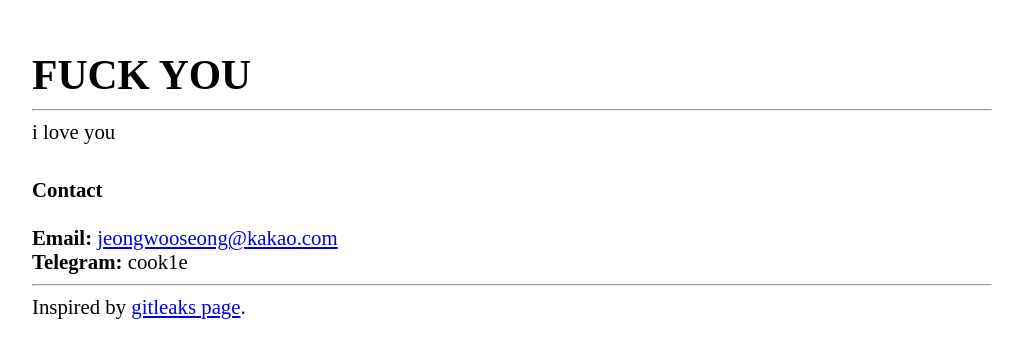
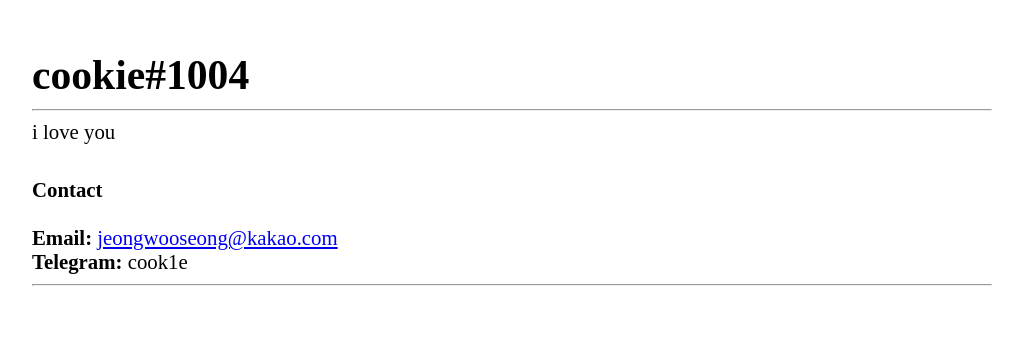
Before and after one commit to southkoreamother4uker/southkoreamother4uker.github.io, a plain HTML site: page index.html in a window 1280 px wide. Shown: the whole page, without its empty margins (128-1151 px from the left). Drawn offline with Linux system fonts and the light colour scheme.

Commit message:
Update index.html

```diff
--- a/index.html
+++ b/index.html
@@ -26,7 +26,7 @@
     </style>
 </head>
 <body>
-    <h1><a href="https://github.com/southkoreamother4uker">FUCK YOU</a></h1>
+    <h1><a href="https://github.com/southkoreamother4uker">cookie#1004</a></h1>
     <hr>
     <p>i love you</p>
     <br>
@@ -36,6 +36,5 @@
     <br>
     <b>Telegram:&nbsp;</b>cook1e
     <hr>
-    <p>Inspired by <a href="https://gitleaks.io/">gitleaks page</a>.</p>
 </body>
 </html>
```
